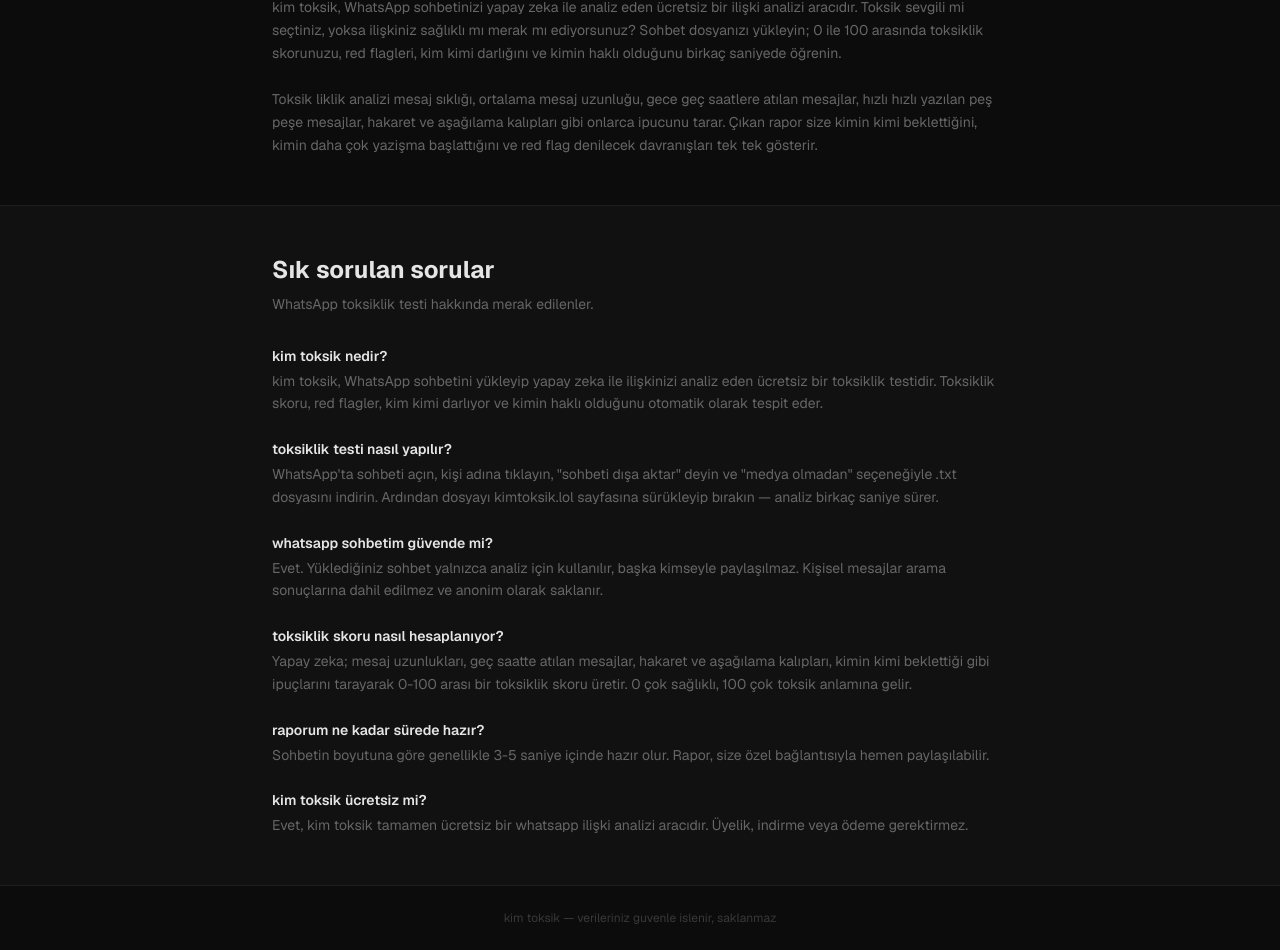
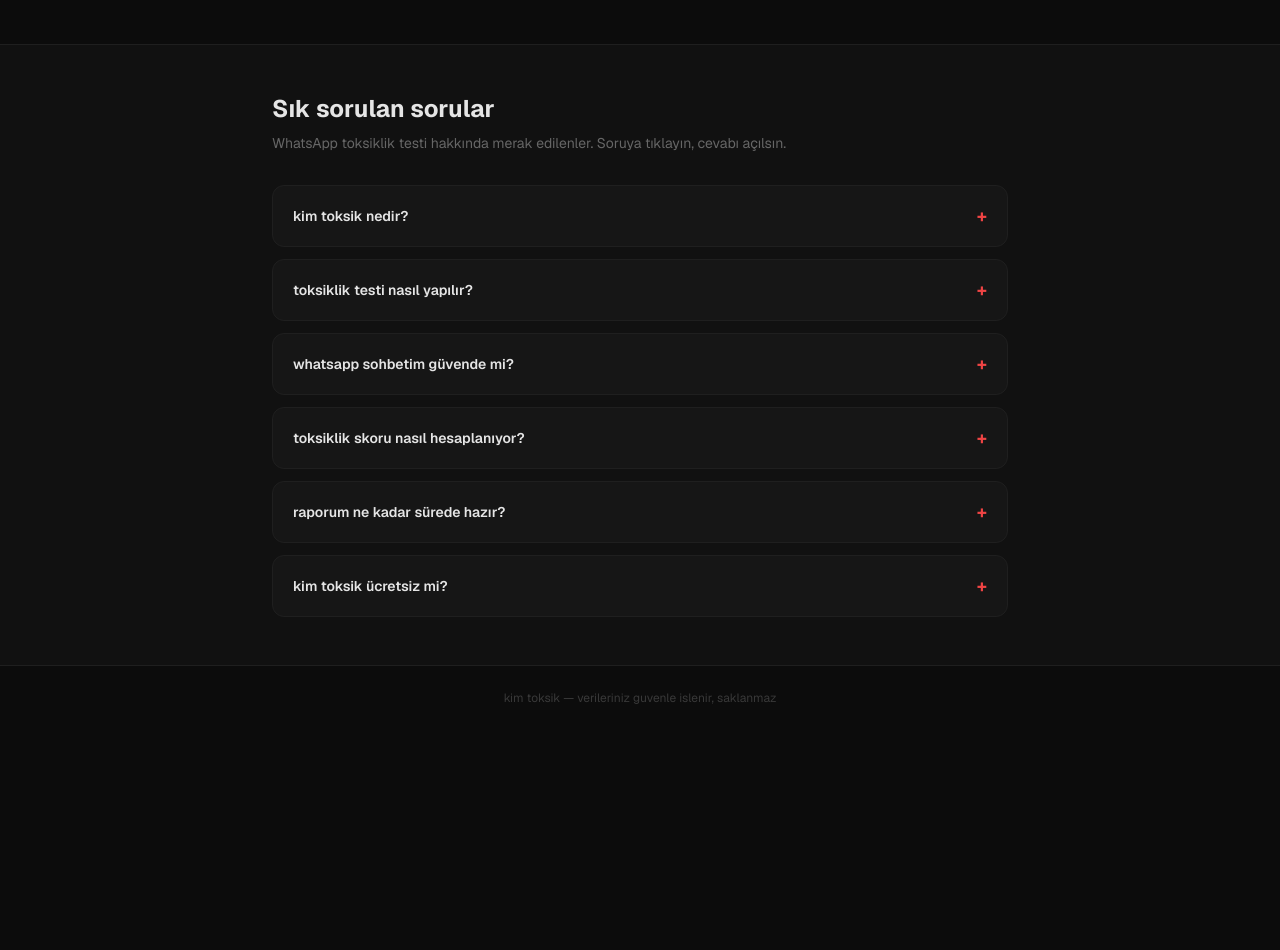
Before and after one commit to cagrikuzaytepe/kimtoksik, a Next.js app in the folder kim-toksik/: page / in a window 1280 px wide. Shown: the part 1458-2408 px from the top of the page. After the commit the page ends 2188 px from the top, so only its background shows below. Built offline with nearby package versions, Linux system fonts and the light colour scheme; no server answers.

Commit message:
feat: FAQ and nedir sections as click-to-open accordion

```diff
--- a/kim-toksik/src/components/Home.tsx
+++ b/kim-toksik/src/components/Home.tsx
@@ -9,6 +9,35 @@
   const [isLoading, setIsLoading] = useState(false);
   const [error, setError] = useState<string | null>(null);
   const [progress, setProgress] = useState("");
+  const [openFaq, setOpenFaq] = useState<number | null>(null);
+  const [showNedir, setShowNedir] = useState(false);
+
+  const faqItems = [
+    {
+      q: "kim toksik nedir?",
+      a: "kim toksik, WhatsApp sohbetini yükleyip yapay zeka ile ilişkinizi analiz eden ücretsiz bir toksiklik testidir. Toksiklik skoru, red flagler, kim kimi darlıyor ve kimin haklı olduğunu otomatik olarak tespit eder.",
+    },
+    {
+      q: "toksiklik testi nasıl yapılır?",
+      a: "WhatsApp'ta sohbeti açın, kişi adına tıklayın, \"sohbeti dışa aktar\" deyin ve \"medya olmadan\" seçeneğiyle .txt dosyasını indirin. Ardından dosyayı kimtoksik.lol sayfasına sürükleyip bırakın — analiz birkaç saniye sürer.",
+    },
+    {
+      q: "whatsapp sohbetim güvende mi?",
+      a: "Evet. Yüklediğiniz sohbet yalnızca analiz için kullanılır, başka kimseyle paylaşılmaz. Kişisel mesajlar arama sonuçlarına dahil edilmez ve anonim olarak saklanır.",
+    },
+    {
+      q: "toksiklik skoru nasıl hesaplanıyor?",
+      a: "Yapay zeka; mesaj uzunlukları, geç saatte atılan mesajlar, hakaret ve aşağılama kalıpları, kimin kimi beklettiği gibi ipuçlarını tarayarak 0-100 arası bir toksiklik skoru üretir. 0 çok sağlıklı, 100 çok toksik anlamına gelir.",
+    },
+    {
+      q: "raporum ne kadar sürede hazır?",
+      a: "Sohbetin boyutuna göre genellikle 3-5 saniye içinde hazır olur. Rapor, size özel bağlantısıyla hemen paylaşılabilir.",
+    },
+    {
+      q: "kim toksik ücretsiz mi?",
+      a: "Evet, kim toksik tamamen ücretsiz bir whatsapp ilişki analizi aracıdır. Üyelik, indirme veya ödeme gerektirmez.",
+    },
+  ];
 
   const handleUpload = async (content: string, _fileName: string) => {
     setIsLoading(true);
@@ -168,24 +197,38 @@
 
       <div className="w-full border-t border-surface-light">
         <div className="max-w-3xl mx-auto px-4 py-12">
-          <h2 className="text-2xl font-bold mb-4">
+          <button
+            onClick={() => setShowNedir(!showNedir)}
+            aria-expanded={showNedir}
+            className="w-full text-left flex items-center justify-between gap-4 mb-4"
+          >
+            <h2 className="text-2xl font-bold">
               WhatsApp toksiklik testi nedir?
             </h2>
+            <span className="text-2xl font-bold text-accent shrink-0">
+              {showNedir ? "\u2212" : "+"}
+            </span>
+          </button>
+          {showNedir && (
+            <>
               <p className="text-sm text-muted leading-relaxed mb-6">
-            kim toksik, WhatsApp sohbetinizi yapay zeka ile analiz eden ücretsiz
-            bir ilişki analizi aracıdır. Toksik sevgili mi seçtiniz, yoksa
-            ilişkiniz sağlıklı mı merak mı ediyorsunuz? Sohbet dosyanızı
-            yükleyin; 0 ile 100 arasında toksiklik skorunuzu, red flagleri, kim
-            kimi darlığını ve kimin haklı olduğunu birkaç saniyede öğrenin.
+                kim toksik, WhatsApp sohbetinizi yapay zeka ile analiz eden
+                ücretsiz bir ilişki analizi aracıdır. Toksik sevgili mi
+                seçtiniz, yoksa ilişkiniz sağlıklı mı merak mı ediyorsunuz?
+                Sohbet dosyanızı yükleyin; 0 ile 100 arasında toksiklik
+                skorunuzu, red flagleri, kim kimi darlığını ve kimin haklı
+                olduğunu birkaç saniyede öğrenin.
               </p>
               <p className="text-sm text-muted leading-relaxed">
-            Toksik liklik analizi mesaj sıklığı, ortalama mesaj uzunluğu, gece
-            geç saatlere atılan mesajlar, hızlı hızlı yazılan peş peşe
+                Toksik liklik analizi mesaj sıklığı, ortalama mesaj uzunluğu,
+                gece geç saatlere atılan mesajlar, hızlı hızlı yazılan peş peşe
                 mesajlar, hakaret ve aşağılama kalıpları gibi onlarca ipucunu
-            tarar. Çıkan rapor size kimin kimi beklettiğini, kimin daha çok
-            yazişma başlattığını ve red flag denilecek davranışları tek tek
-            gösterir.
+                tarar. Çıkan rapor size kimin kimi beklettiğini, kimin daha
+                çok yazişma başlattığını ve red flag denilecek davranışları
+                tek tek gösterir.
               </p>
+            </>
+          )}
         </div>
       </div>
 
@@ -195,69 +238,29 @@
             Sık sorulan sorular
           </h2>
           <p className="text-sm text-muted mb-8">
-            WhatsApp toksiklik testi hakkında merak edilenler.
+            WhatsApp toksiklik testi hakkında merak edilenler. Soruya
+            tıklayın, cevabı açılsın.
           </p>
-          <div className="space-y-6">
-            <div>
-              <h3 className="font-semibold text-sm mb-1">kim toksik nedir?</h3>
-              <p className="text-sm text-muted leading-relaxed">
-                kim toksik, WhatsApp sohbetini yükleyip yapay zeka ile
-                ilişkinizi analiz eden ücretsiz bir toksiklik testidir.
-                Toksiklik skoru, red flagler, kim kimi darlıyor ve kimin haklı
-                olduğunu otomatik olarak tespit eder.
+          <div className="space-y-3">
+            {faqItems.map((item, i) => (
+              <div key={i} className="rounded-xl bg-surface border border-surface-light">
+                <button
+                  onClick={() => setOpenFaq(openFaq === i ? null : i)}
+                  aria-expanded={openFaq === i}
+                  className="w-full text-left flex items-center justify-between gap-4 px-5 py-4"
+                >
+                  <h3 className="font-semibold text-sm">{item.q}</h3>
+                  <span className="text-lg font-bold text-accent shrink-0">
+                    {openFaq === i ? "\u2212" : "+"}
+                  </span>
+                </button>
+                {openFaq === i && (
+                  <p className="text-sm text-muted leading-relaxed px-5 pb-4">
+                    {item.a}
                   </p>
+                )}
               </div>
-            <div>
-              <h3 className="font-semibold text-sm mb-1">
-                toksiklik testi nasıl yapılır?
-              </h3>
-              <p className="text-sm text-muted leading-relaxed">
-                WhatsApp&apos;ta sohbeti açın, kişi adına tıklayın,
-                &quot;sohbeti dışa aktar&quot; deyin ve &quot;medya
-                olmadan&quot; seçeneğiyle .txt dosyasını indirin. Ardından
-                dosyayı kimtoksik.lol sayfasına sürükleyip bırakın — analiz
-                birkaç saniye sürer.
-              </p>
-            </div>
-            <div>
-              <h3 className="font-semibold text-sm mb-1">
-                whatsapp sohbetim güvende mi?
-              </h3>
-              <p className="text-sm text-muted leading-relaxed">
-                Evet. Yüklediğiniz sohbet yalnızca analiz için kullanılır,
-                başka kimseyle paylaşılmaz. Kişisel mesajlar arama sonuçlarına
-                dahil edilmez ve anonim olarak saklanır.
-              </p>
-            </div>
-            <div>
-              <h3 className="font-semibold text-sm mb-1">
-                toksiklik skoru nasıl hesaplanıyor?
-              </h3>
-              <p className="text-sm text-muted leading-relaxed">
-                Yapay zeka; mesaj uzunlukları, geç saatte atılan mesajlar,
-                hakaret ve aşağılama kalıpları, kimin kimi beklettiği gibi
-                ipuçlarını tarayarak 0-100 arası bir toksiklik skoru üretir. 0
-                çok sağlıklı, 100 çok toksik anlamına gelir.
-              </p>
-            </div>
-            <div>
-              <h3 className="font-semibold text-sm mb-1">
-                raporum ne kadar sürede hazır?
-              </h3>
-              <p className="text-sm text-muted leading-relaxed">
-                Sohbetin boyutuna göre genellikle 3-5 saniye içinde hazır
-                olur. Rapor, size özel bağlantısıyla hemen paylaşılabilir.
-              </p>
-            </div>
-            <div>
-              <h3 className="font-semibold text-sm mb-1">
-                kim toksik ücretsiz mi?
-              </h3>
-              <p className="text-sm text-muted leading-relaxed">
-                Evet, kim toksik tamamen ücretsiz bir whatsapp ilişki analizi
-                aracıdır. Üyelik, indirme veya ödeme gerektirmez.
-              </p>
-            </div>
+            ))}
           </div>
         </div>
       </div>
```
Lines whose indentation alone changed are shown as unchanged.
